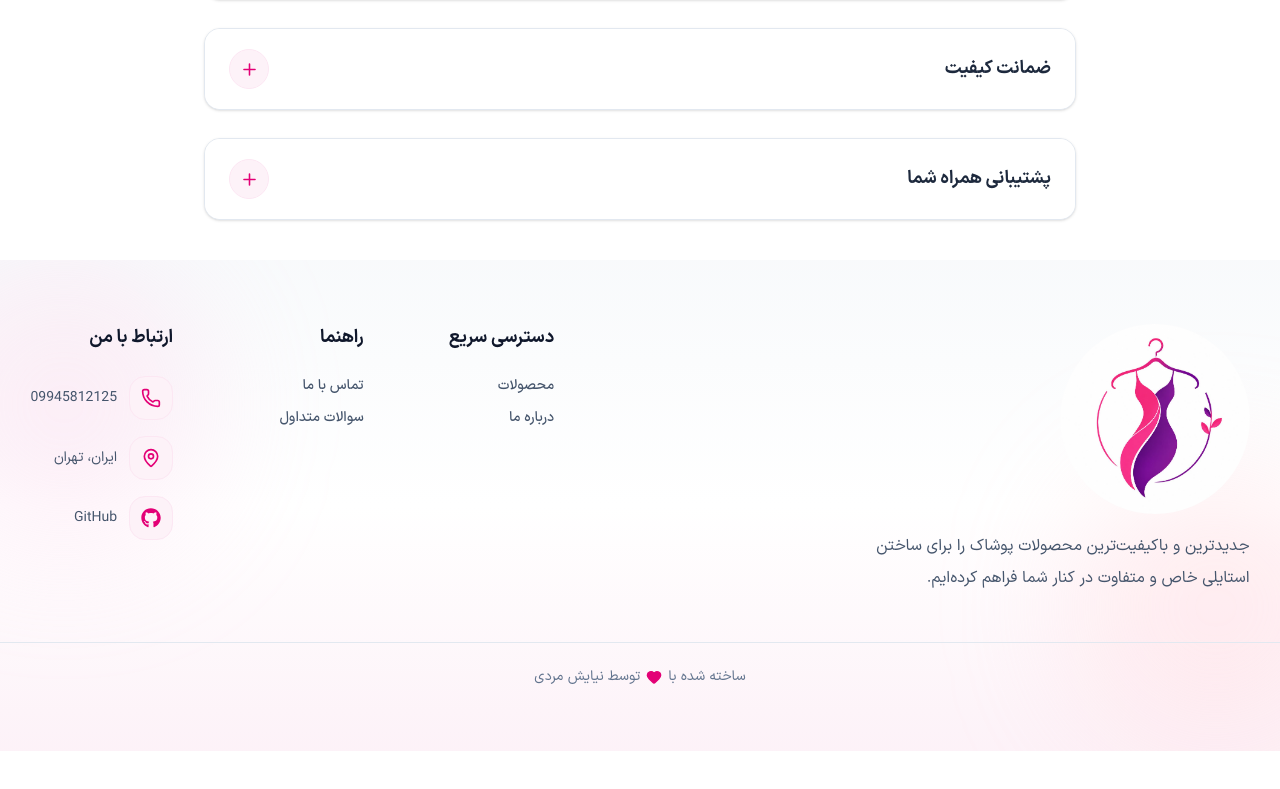
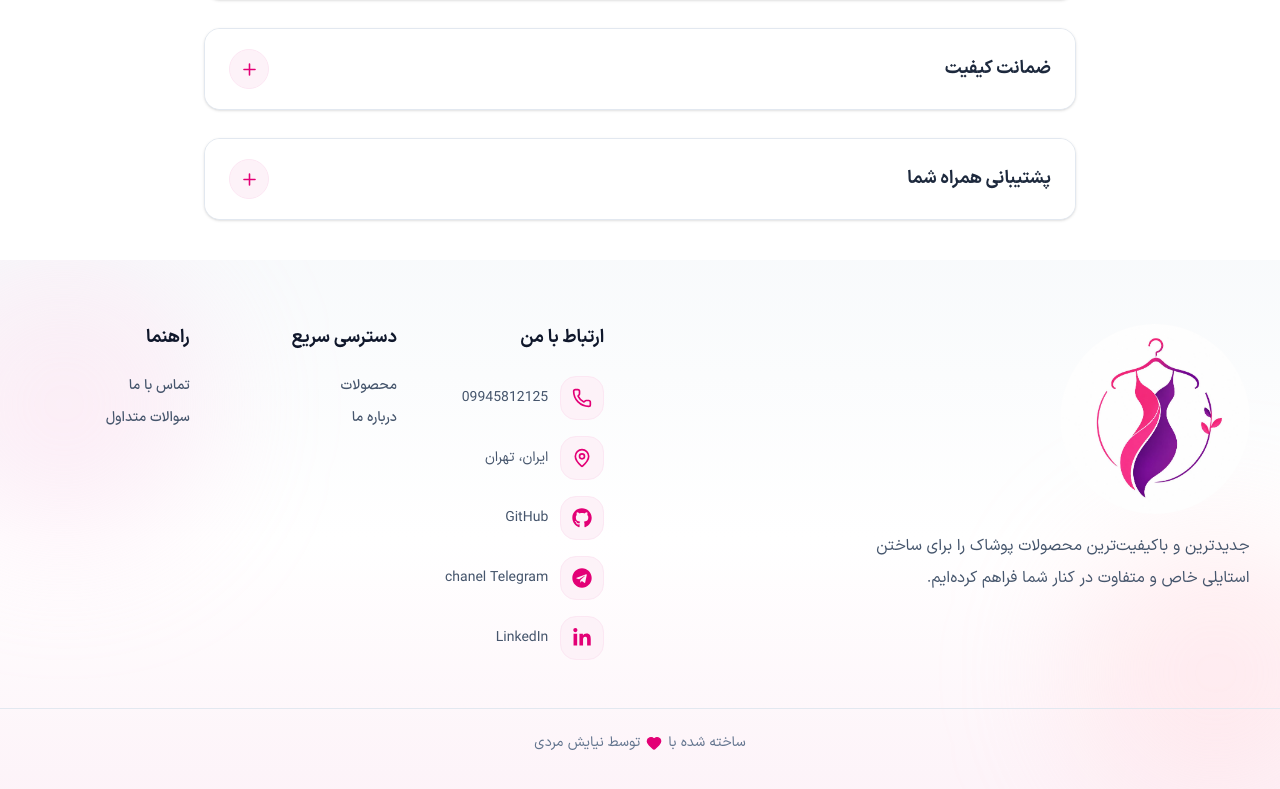
Before and after one commit to mardi-niyayesh/fashion-store, a Next.js app: page / in a window 1280 px wide. Shown: the part 4068-4857 px from the top of the page. Before the commit the page ends 4819 px from the top, so only its background shows below. Built offline with nearby package versions, Linux system fonts and the light colour scheme.

Commit message:
add link telegram and linkdin

```diff
--- a/src/Components/layout/Footer/index.tsx
+++ b/src/Components/layout/Footer/index.tsx
@@ -5,6 +5,7 @@ import Link from "next/link";
 import Container from "@/Components/Container";
 
 import { Phone, MapPin, LucideIcon, Heart } from "lucide-react";
+import { FaTelegram, FaLinkedinIn } from "react-icons/fa";
 
 import { FaGithub } from "react-icons/fa";
 import type { IconType } from "react-icons";
@@ -104,35 +105,8 @@ const Footer = () => {
             sm:grid-cols-3
           "
         >
-          <FooterMenu
-            title="دسترسی سریع"
-            items={[
-              {
-                title: "محصولات",
-                href: "/products",
-              },
-              {
-                title: "درباره ما",
-                href: "/about",
-              },
-            ]}
-          />
 
-          <FooterMenu
-            title="راهنما"
-            items={[
-              {
-                title: "تماس با ما",
-                href: "/Contact",
-              },
-              {
-                title: "سوالات متداول",
-                href: "/question",
-              },
-            ]}
-          />
-
-          <div
+                 <div
             className="
               col-span-2
               sm:col-span-1
@@ -164,8 +138,47 @@ const Footer = () => {
                 href="https://github.com/mardi-niyayesh"
                 external
               />
+              <ContactItem
+                icon={FaTelegram}
+                text="chanel Telegram"
+                href="https://t.me/duonex_dev"
+              />
+              <ContactItem
+                icon={FaLinkedinIn}
+                text="LinkedIn"
+                href="https://www.linkedin.com/in/niyayesh-mardi/"
+              />
             </div>
           </div>
+          <FooterMenu
+            title="دسترسی سریع"
+            items={[
+              {
+                title: "محصولات",
+                href: "/products",
+              },
+              {
+                title: "درباره ما",
+                href: "/about",
+              },
+            ]}
+          />
+
+          <FooterMenu
+            title="راهنما"
+            items={[
+              {
+                title: "تماس با ما",
+                href: "/Contact",
+              },
+              {
+                title: "سوالات متداول",
+                href: "/question",
+              },
+            ]}
+          />
+
+
         </div>
       </Container>
 
```
